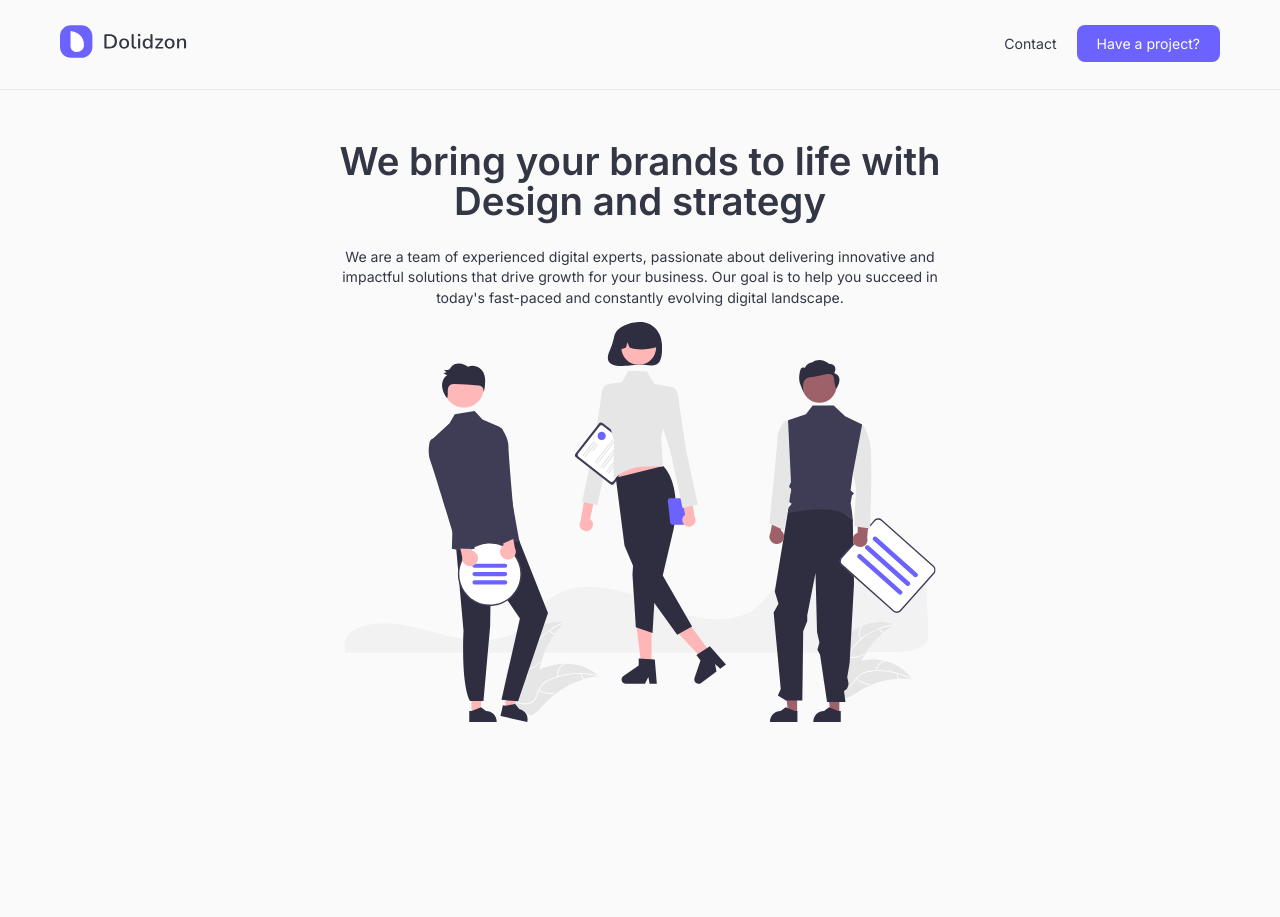
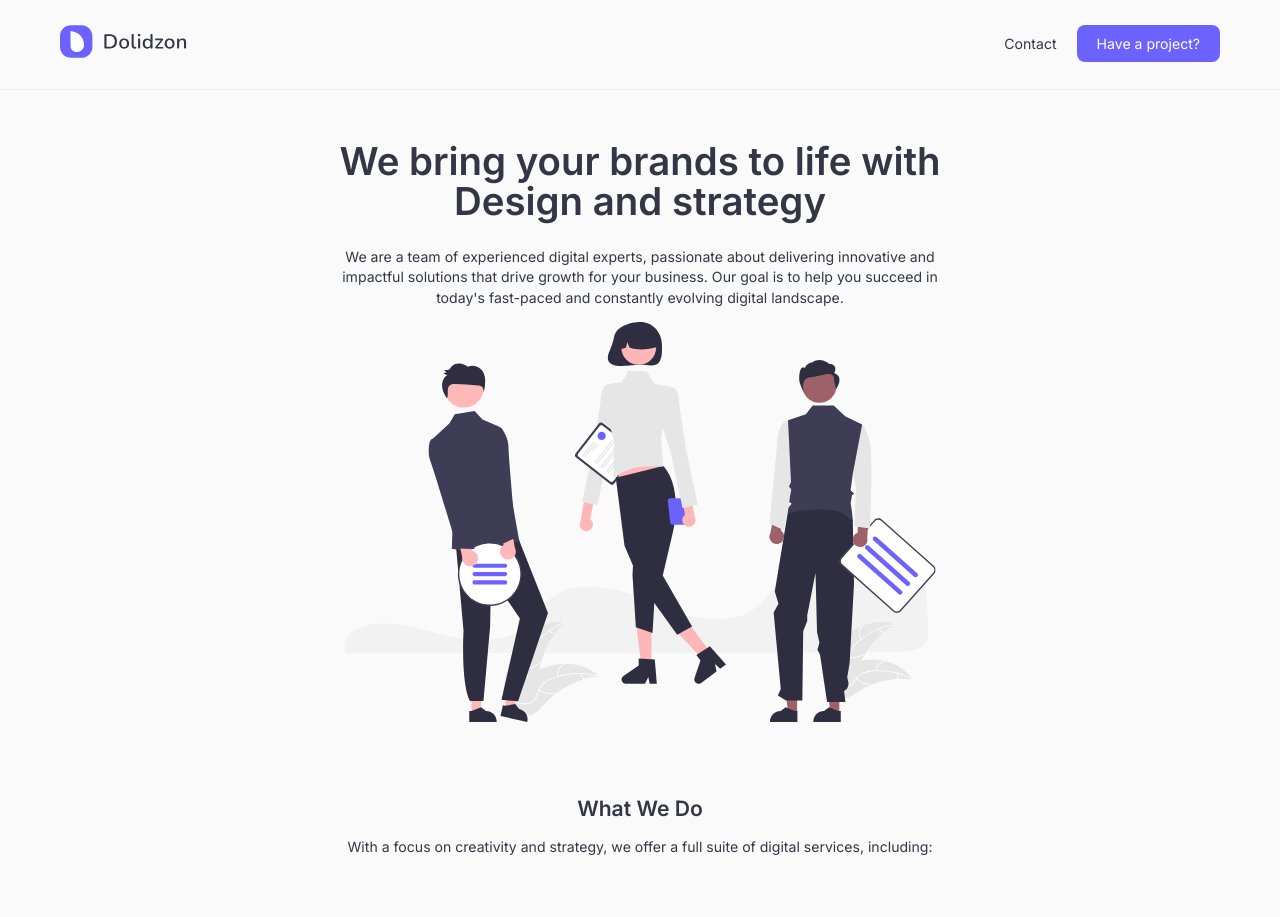
Before and after one commit to HenryUdonsi/dolidzon, a React (Create React App) app: page / in a window 1280 px wide. Shown: the top 917 px of the page. Before the commit the page ends 800 px from the top, so only its background shows below. Built offline with nearby package versions, Linux system fonts and the light colour scheme.

Commit message:
Update home.js

```diff
--- a/src/home.js
+++ b/src/home.js
@@ -1,9 +1,11 @@
 import Hero from "./components/hero";
+import Whatwedo from "./components/whatwedo";
 
 const Home = () => {
     return (
       <>
         <Hero />
+        <Whatwedo />
       </>
     )
   };
```
